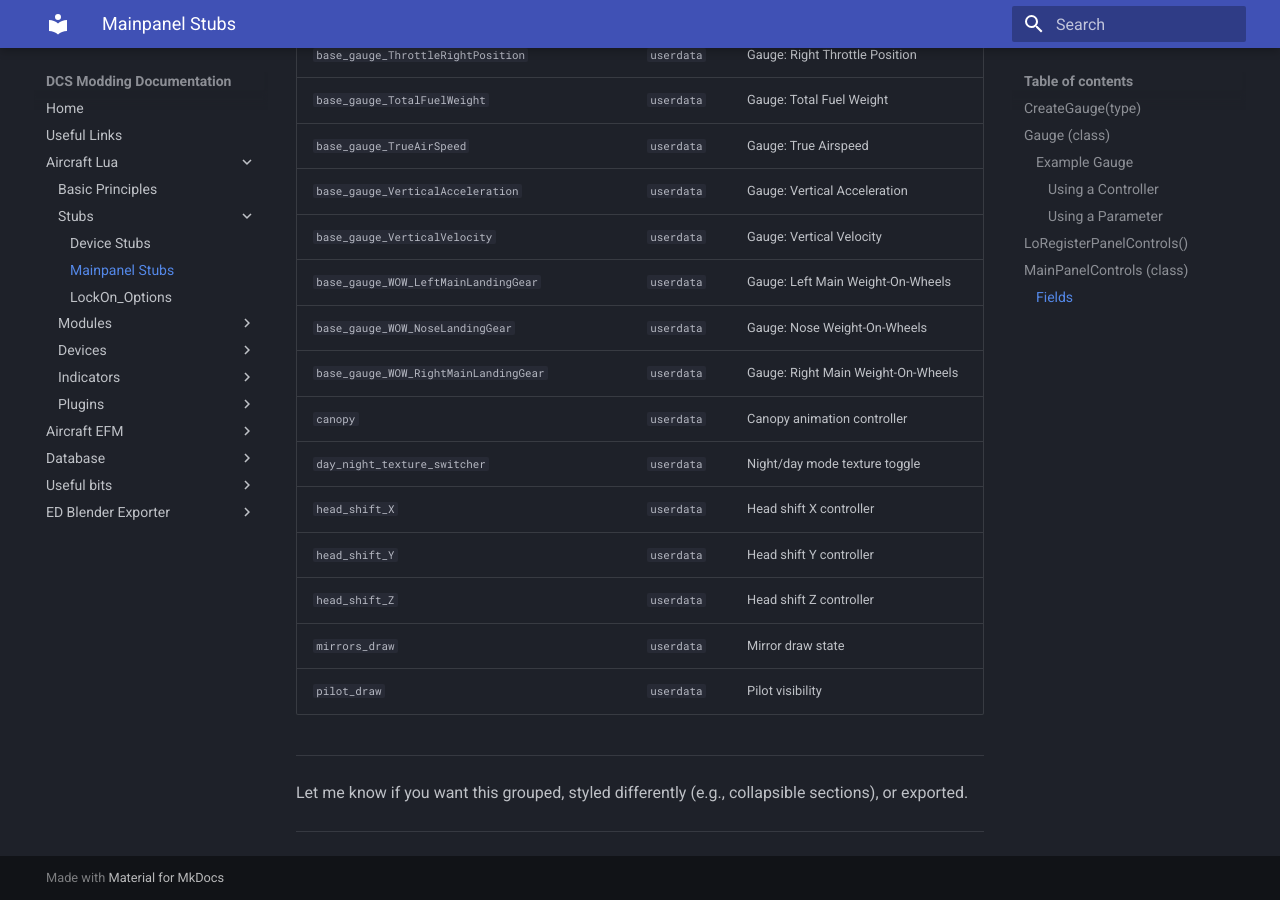
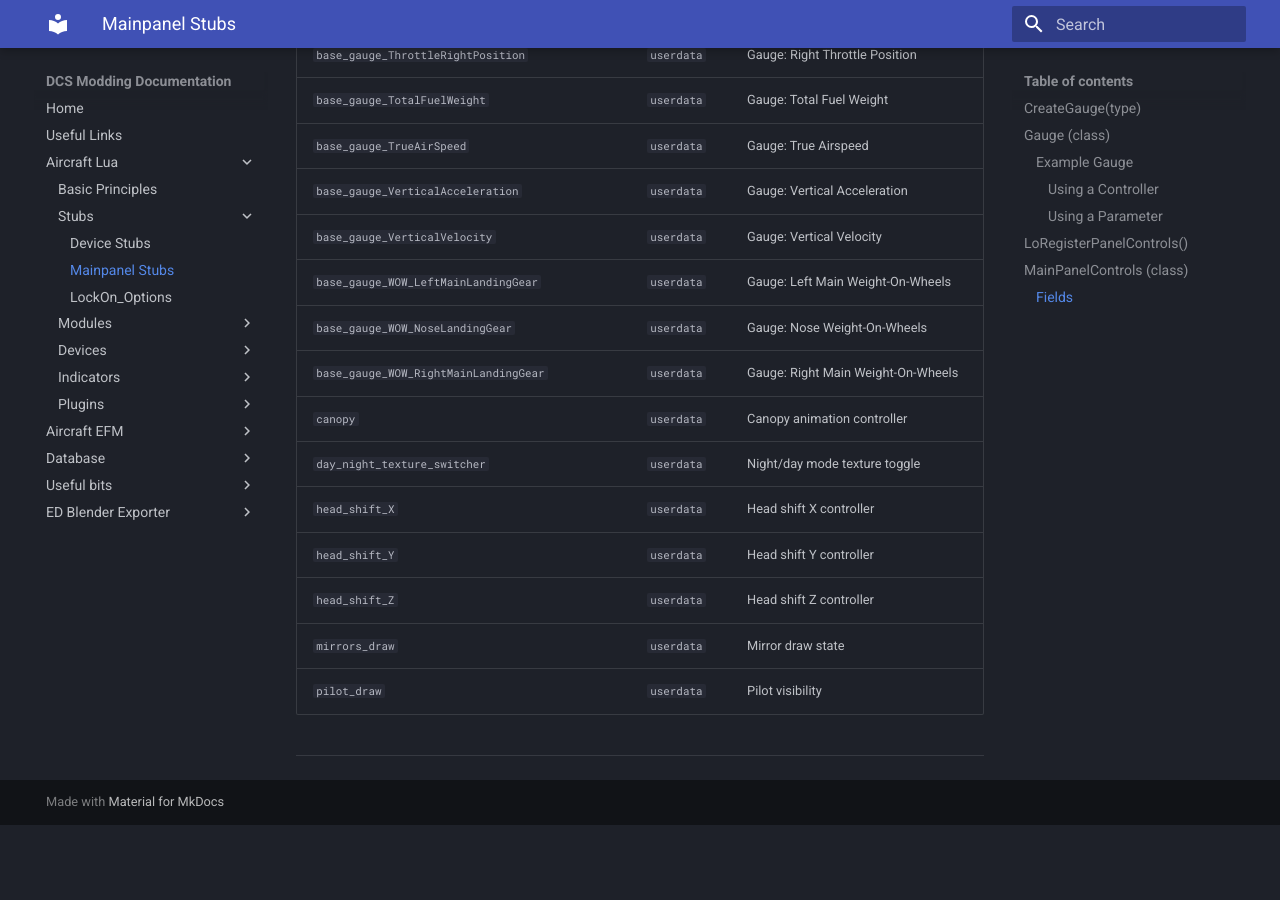
Before and after one commit to DCS-OpenSource/dcs-opensource-modding-guide, an MkDocs documentation site: the page built from docs/Aircraft/Lua/Stubs/MainPanelStubs.md, in a window 1280 px wide and 900 px high, scrolled down 4072 px. Built offline with MkDocs 1.6.1 and Material for MkDocs 9.7.7, drawn with Linux system fonts in a browser that asks for light colours; after the commit the page ends 4897 px from its top, so only the background shows below that.

Commit message:
update mainpanel

```diff
--- a/docs/Aircraft/Lua/Stubs/MainPanelStubs.md
+++ b/docs/Aircraft/Lua/Stubs/MainPanelStubs.md
@@ -130,8 +130,5 @@ Returned from `LoRegisterPanelControls()`, this object exposes all available coc
 | `mirrors_draw`                            | `userdata`| Mirror draw state                         |
 | `pilot_draw`                              | `userdata`| Pilot visibility                          |
 
----
-
-Let me know if you want this grouped, styled differently (e.g., collapsible sections), or exported.
 
 ---
```
